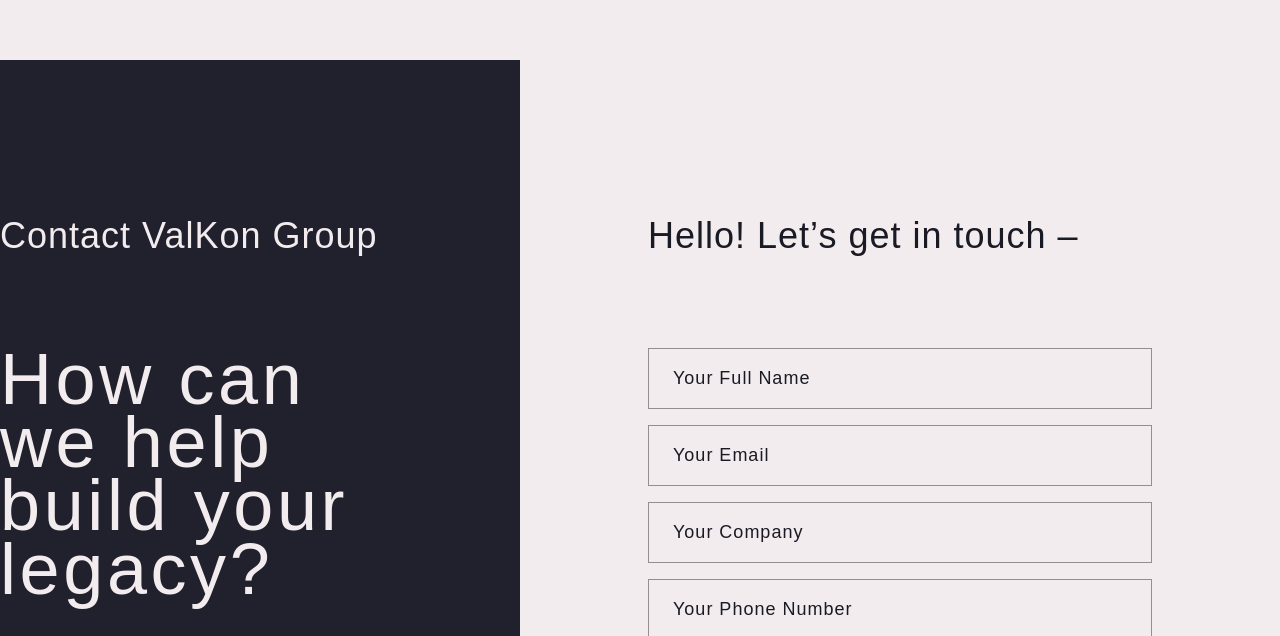
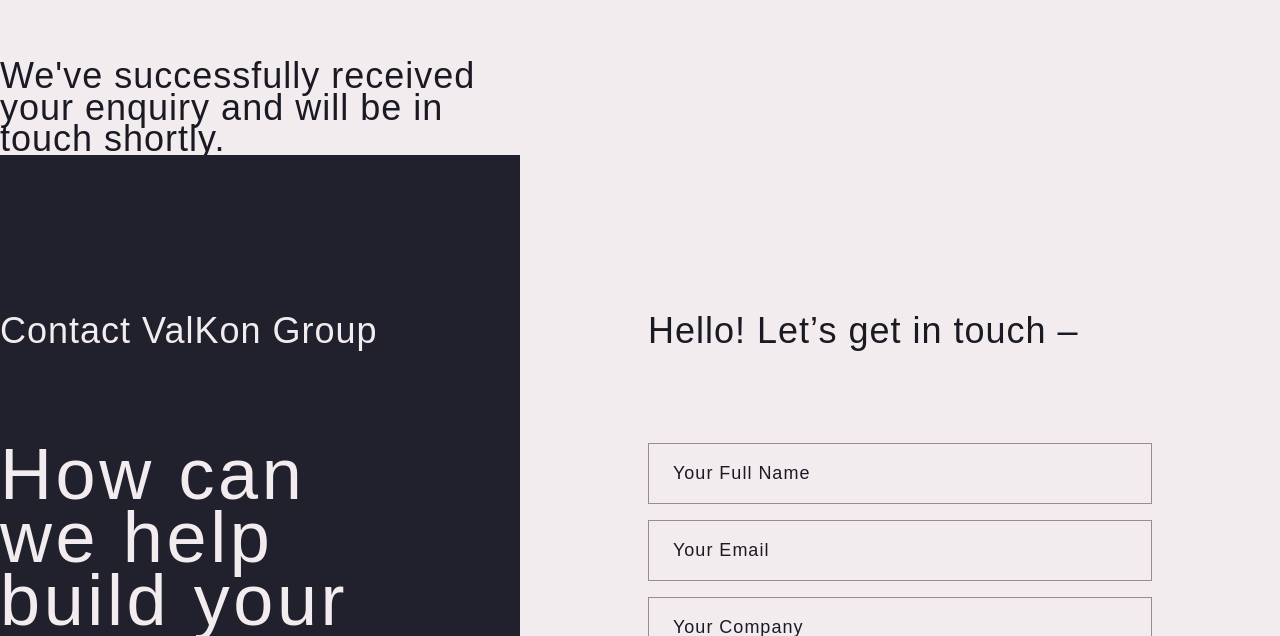
Before and after one commit to mistevs/valkon-group, a Nuxt app: page /contact-success in a window 1280 px wide. Shown: the part 164-800 px from the top of the page. Built offline with nearby package versions, Linux system fonts and the light colour scheme; a web font is replaced by a local one.

Commit message:
hooking up contact form

```diff
--- a/components/contact.vue
+++ b/components/contact.vue
@@ -115,7 +115,7 @@
 							type="submit"
 							id="submitFormButton"
 							name="submit"
-							:value="submitting ? 'Sending ...' : 'Submit'"
+							:value="form.submitting ? 'Sending ...' : 'Submit'"
 							v-track:click="{
 								category: 'contact',
 								label: 'submit',
--- a/pages/contact-success.vue
+++ b/pages/contact-success.vue
@@ -1,5 +1,10 @@
 <template>
-	<div></div>
+	<div>
+		<h3>
+			We've successfully received your enquiry and will be in touch
+			shortly.
+		</h3>
+	</div>
 </template>
 
 <script>
--- a/store/index.js
+++ b/store/index.js
@@ -26,7 +26,7 @@
 
 				setTimeout(() => {
 					commit('removeNotification', notification.text)
-				}, 2000)
+				}, 5000)
 			},
 
 			removeNotification({ commit }, message) {
```
